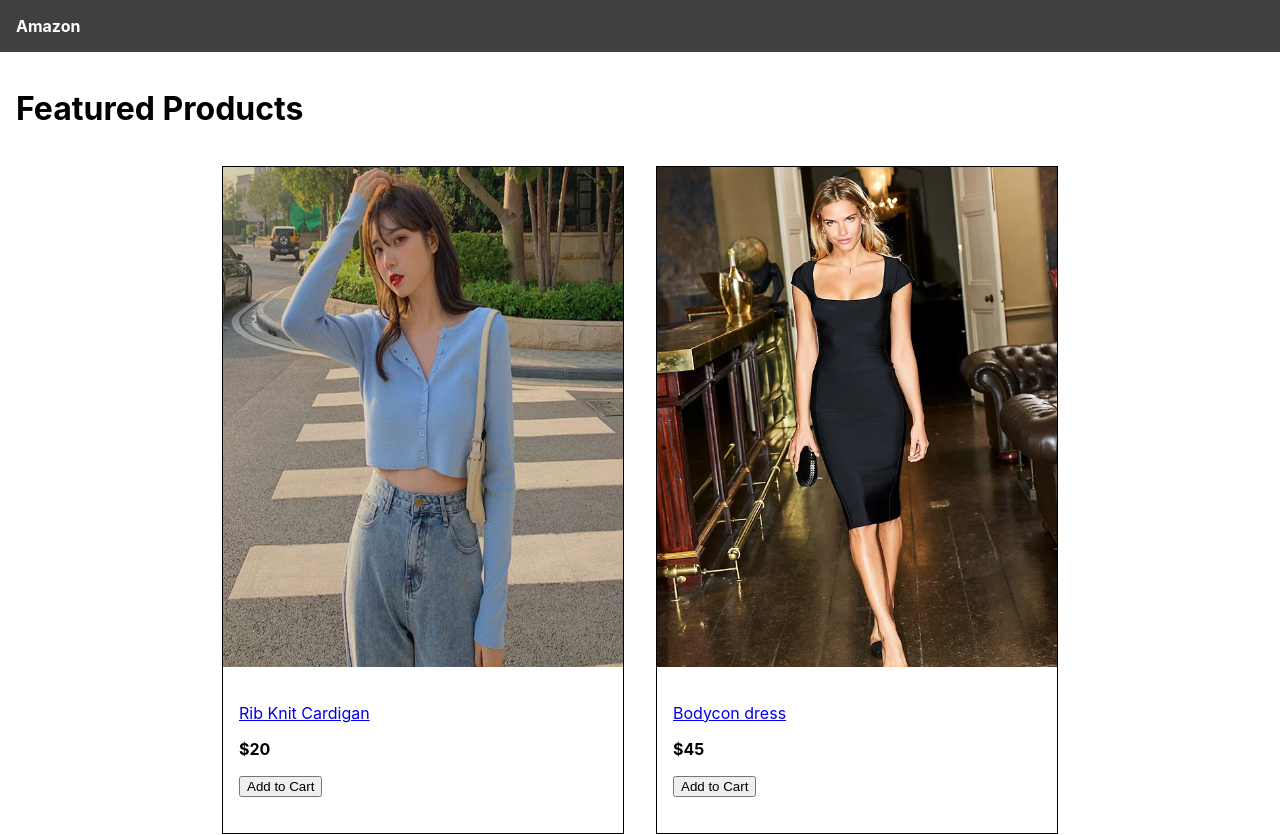
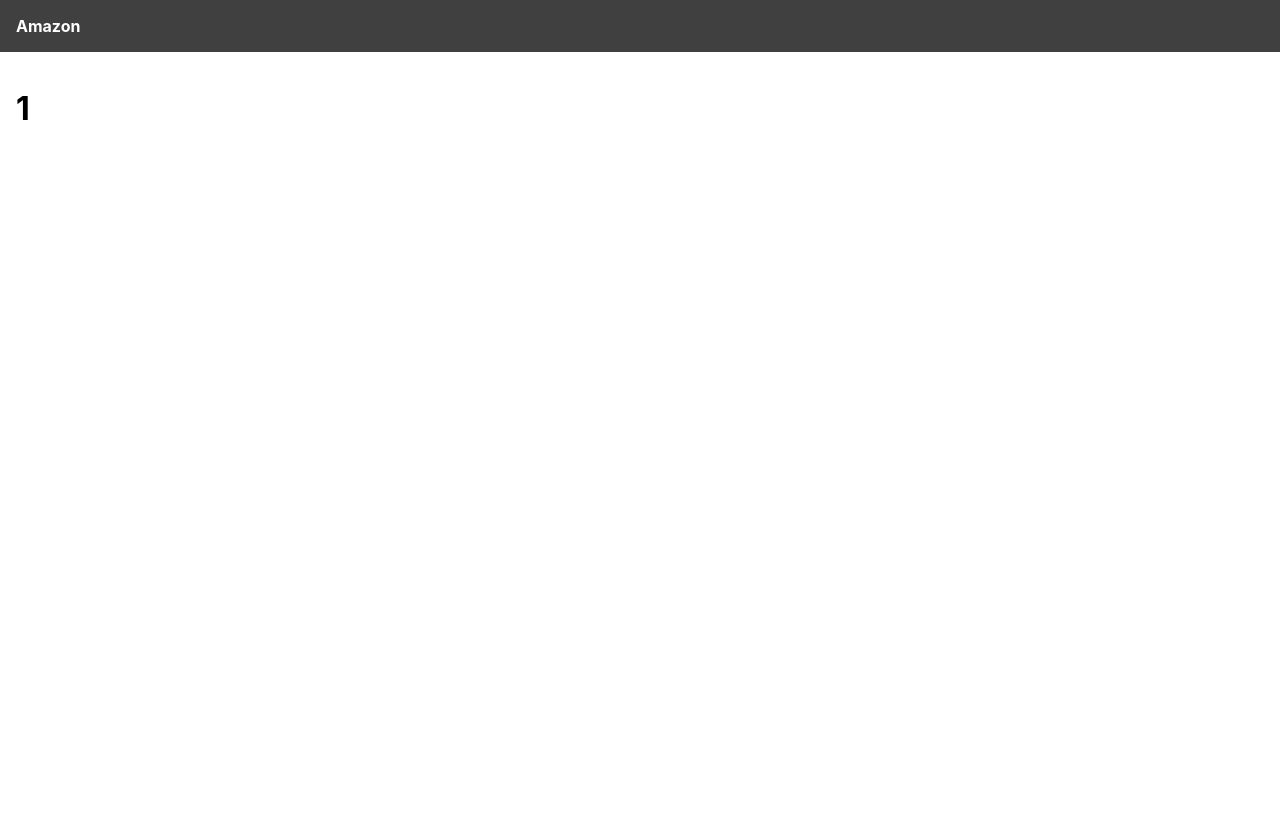
Before and after one commit to sadhikaacharya/ecommerce-site, a React (Create React App) app in the folder frontend/: page /product/1 in a window 1280 px wide. Shown: the top 835 px of the page. After the commit the page ends 800 px from the top, so only its background shows below. Built offline with nearby package versions, Linux system fonts and the light colour scheme.

Commit message:
Added Browser Routers

```diff
--- a/frontend/package.json
+++ b/frontend/package.json
@@ -8,6 +8,7 @@
     "@testing-library/user-event": "^13.5.0",
     "react": "^18.2.0",
     "react-dom": "^18.2.0",
+    "react-router-dom": "^6.3.0",
     "react-scripts": "5.0.1",
     "web-vitals": "^2.1.4"
   },
--- a/frontend/src/App.js
+++ b/frontend/src/App.js
@@ -1,35 +1,26 @@
-import data from './data'
+import { BrowserRouter, Routes, Route, Link} from 'react-router-dom'
+import HomeScreen from './screens/HomeScreen';
+import ProductScreen from './screens/ProductScreen';
+
 
 function App() {
   return (
+    <BrowserRouter>
     <div >
       <header>
-        <a href="/" >
+        <Link to="/" >
           Amazon
-        </a>
+        </Link>
       </header>
       <main>
-        <h1> Featured Products</h1>
-        <div className="products">
-        {
-          data.products.map(product=>(
-          <div className="product" key={product.slug}>
-            <a href={`/product/${product.slug}`}>
-               <img width='100%' src={product.image} alt={product.name}/>
-            </a>
-            <div className="product-info">
-            <a href={`/product/${product.slug}`}>
-              <p> {product.name}</p>
-            </a>
-            <p><strong>${product.price}</strong> </p>
-            <button> Add to Cart</button>
-            </div>
-          </div>
-          ))
-        }
-        </div>
+        <Routes>
+          <Route path="/product/:slug" element={<ProductScreen/>}/>
+          <Route path="/" element={<HomeScreen/>}/>
+        </Routes>
+
       </main>
     </div>
+    </BrowserRouter>
   );
 }
 
--- /dev/null
+++ b/frontend/src/screens/HomeScreen.js
@@ -0,0 +1,27 @@
+import data from '../data'
+import {Link} from 'react-router-dom'
+
+function HomeScreen(){
+    return <div>
+         <h1> Featured Products</h1>
+        <div className="products">
+        {
+          data.products.map(product=>(
+          <div className="product" key={product.slug}>
+            <Link to={`/product/${product.slug}`}>
+               <img width='100%' src={product.image} alt={product.name}/>
+            </Link>
+            <div className="product-info">
+            <Link to={`/product/${product.slug}`}>
+              <p> {product.name}</p>
+            </Link>
+            <p><strong>${product.price}</strong> </p>
+            <button> Add to Cart</button>
+            </div>
+          </div>
+          ))
+        }
+        </div>
+    </div>
+}
+export default HomeScreen
--- /dev/null
+++ b/frontend/src/screens/ProductScreen.js
@@ -0,0 +1,13 @@
+import {useParams} from 'react-router-dom'
+
+function ProductScreen(){
+    const params = useParams()
+    const {slug} = params
+    return(
+        <div>
+            <h1>{slug}</h1>
+        </div>
+    )
+}
+
+export default ProductScreen
```
Also changed, not shown: 1 other file (tests, documents, lock files or other folders).
